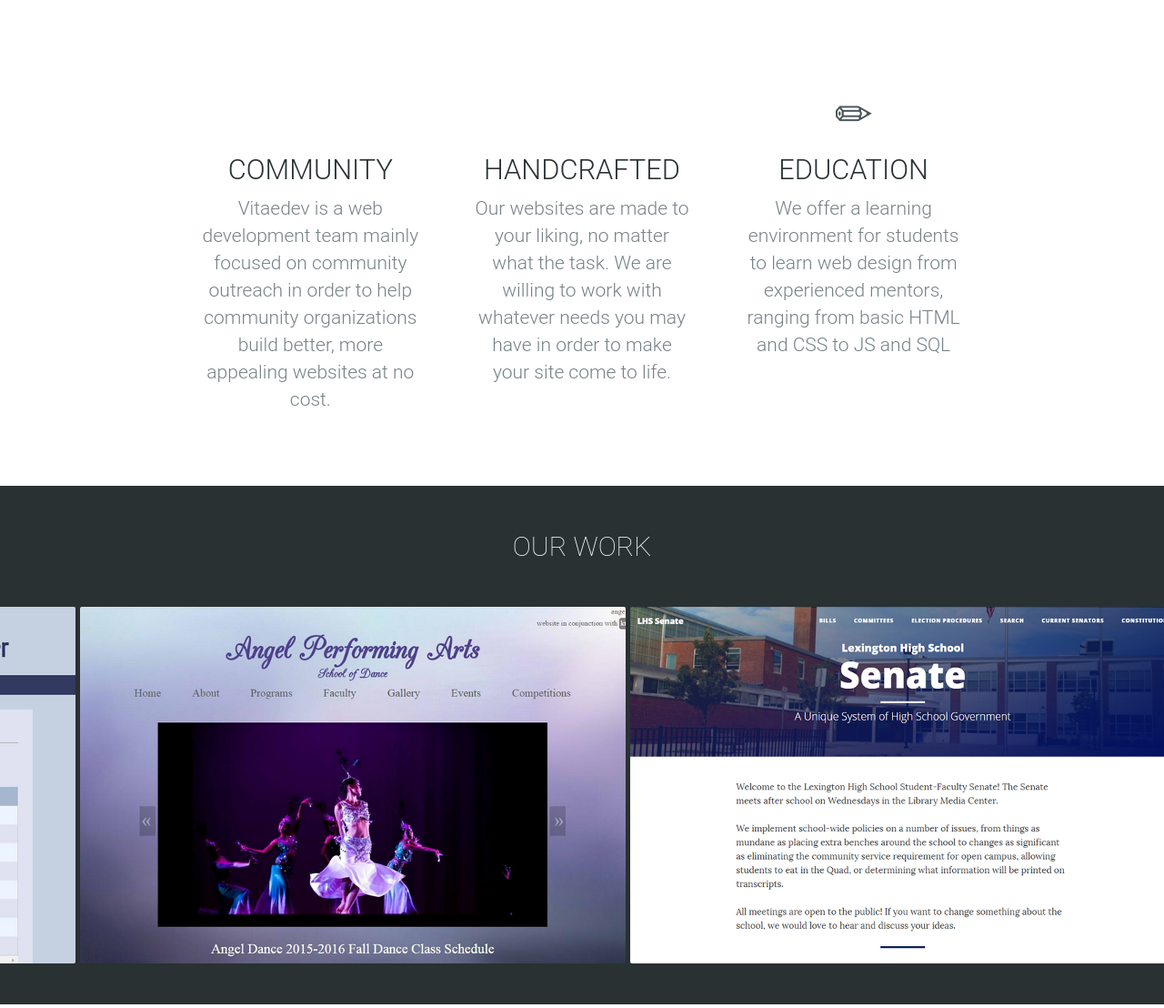
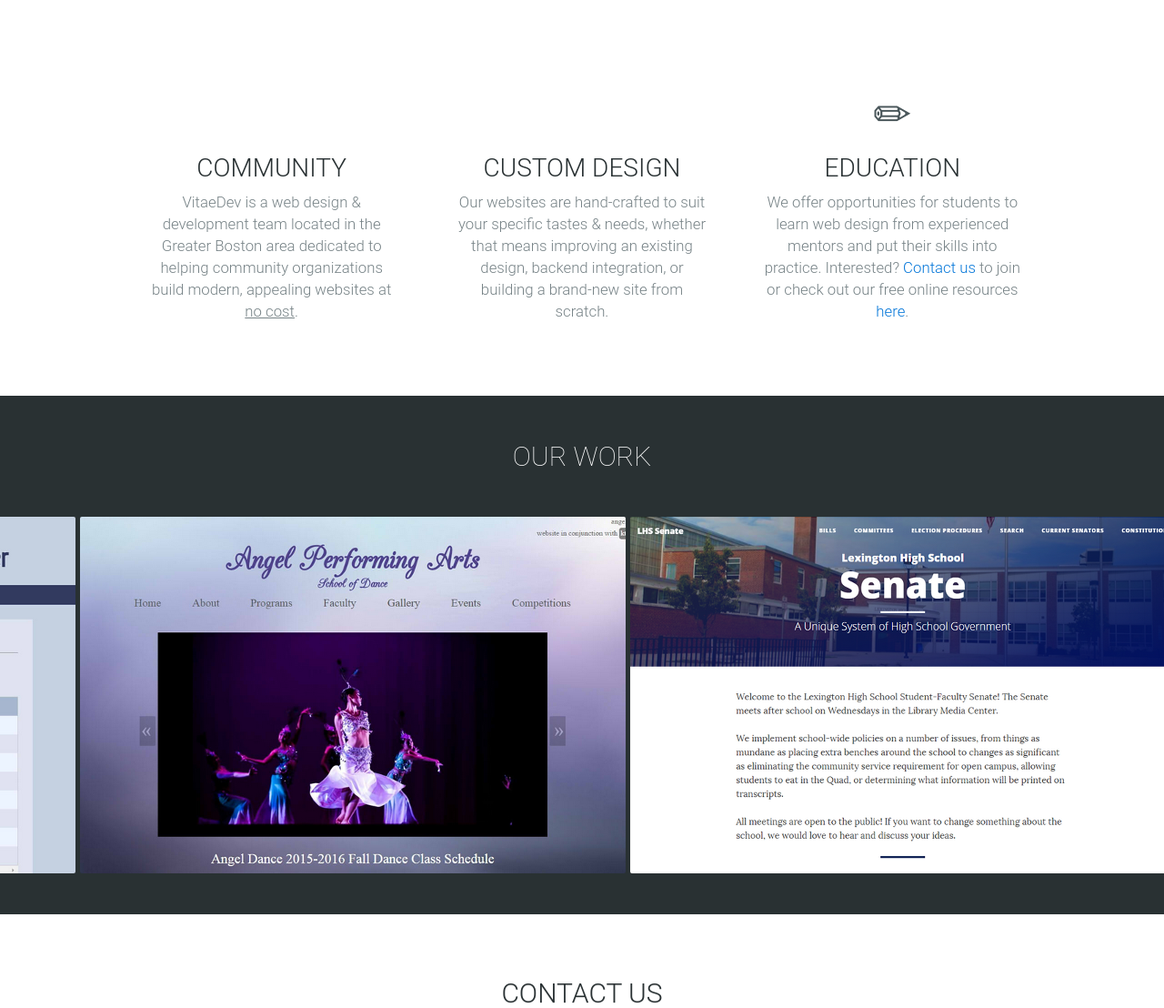
Before and after one commit to vitaedev/vitaedev.github.io, a PHP site: page / in a window 1280 px wide. Shown: the part 795-1903 px from the top of the page at 91% size. Run offline with PHP 8.4, Linux system fonts and the light colour scheme; some libraries are stand-ins or nearby versions; some web fonts are replaced.

Commit message:
descrip content edits

```diff
--- a/css/main.css
+++ b/css/main.css
@@ -359,7 +359,7 @@ footer {
 }
 @media (min-width: 1200px) {
     .description{
-        max-width: 70%;
+        max-width: 80%;
     }
     .learning{
       max-width: 90%;
@@ -373,11 +373,12 @@ footer {
 .descripHeader{
   margin-top:;
   color: #293133;
-
+  font-size:200%;
 }
 .descrip{
   color: #768286;
   margin-bottom: 20px;
+  font-size:120%;
 }
 .thumbnail{
   margin-top: 60px;
--- a/index.html
+++ b/index.html
@@ -94,8 +94,8 @@
           <div class="single_service wow fadeInUp animated" data-wow-delay="0s" style="visibility: visible; animation-delay: 0s; animation-name: fadeInUp;">
             <span style = "font-size: 50px" class="glyphicon glyphicon-globe" aria-hidden="true"></span>
 
-            <h2 class = "descripHeader" style = "font-size: 220%">COMMUNITY</h2>
-            <p class = "descrip" style ="font-size: 150%">Vitaedev is a web development team mainly focused on community outreach in order to help community organizations build better, more appealing websites at no cost. </p>
+            <h2 class = "descripHeader">COMMUNITY</h2>
+            <p class = "descrip">VitaeDev is a web design & development team located in the Greater Boston area dedicated to helping community organizations build modern, appealing websites at <u>no cost</u>.</p>
           </div>
         </div>
 
@@ -104,8 +104,8 @@
           <div class="single_service wow fadeInUp animated" data-wow-delay="0.2s" style="visibility: visible; animation-delay: 0.2s; animation-name: fadeInUp;">
 
             <span style = "font-size: 50px" class="glyphicon glyphicon-wrench" aria-hidden="true"></span>
-            <h2 class = "descripHeader"  style = "font-size: 220%">HANDCRAFTED</h2>
-            <p class = "descrip" style = "font-size: 150%">Our websites are made to your liking, no matter what the task. We are willing to work with whatever needs you may have in order to make your site come to life.</p>
+            <h2 class = "descripHeader">CUSTOM DESIGN</h2>
+            <p class = "descrip">Our websites are hand-crafted to suit your specific tastes & needs, whether that means improving an existing design, backend integration, or building a brand-new site from scratch.</p>
           </div>
         </div>
         <div class="col-xs-6 col-md-4 text-center thumbnail">
@@ -113,8 +113,8 @@
 
             <span style = "font-size: 50px" class="glyphicon glyphicon-pencil" aria-hidden="true"></span>
 
-            <h2 class = "descripHeader"  style = "font-size: 220%">EDUCATION</h2>
-            <p class = "descrip" style ="font-size: 150%">We offer a learning environment for students to learn web design from experienced mentors, ranging from basic HTML and CSS to JS and SQL </p>
+            <h2 class = "descripHeader">EDUCATION</h2>
+            <p class = "descrip">We offer opportunities for students to learn web design from experienced mentors and put their skills into practice. Interested? <a href="#footer">Contact us</a> to join or check out our free online resources <a href="learningpages.html">here</a>.</p>
           </div>
         </div>
 
@@ -205,7 +205,7 @@
 
   </main>
 
-  <footer>
+  <footer id="footer">
     <h2 class = "contactHeader">CONTACT US</h2>
     <hr class = "headerline">
     <div class="contactText">
```
